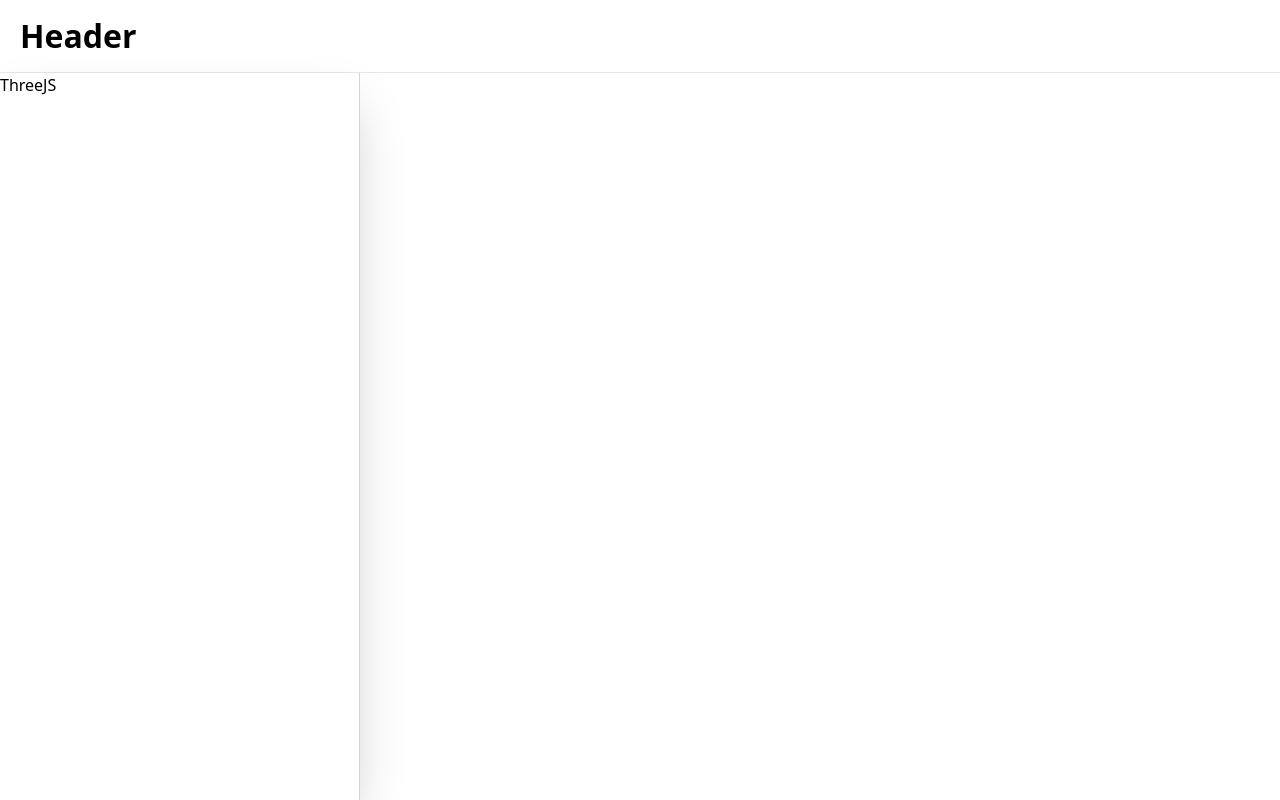
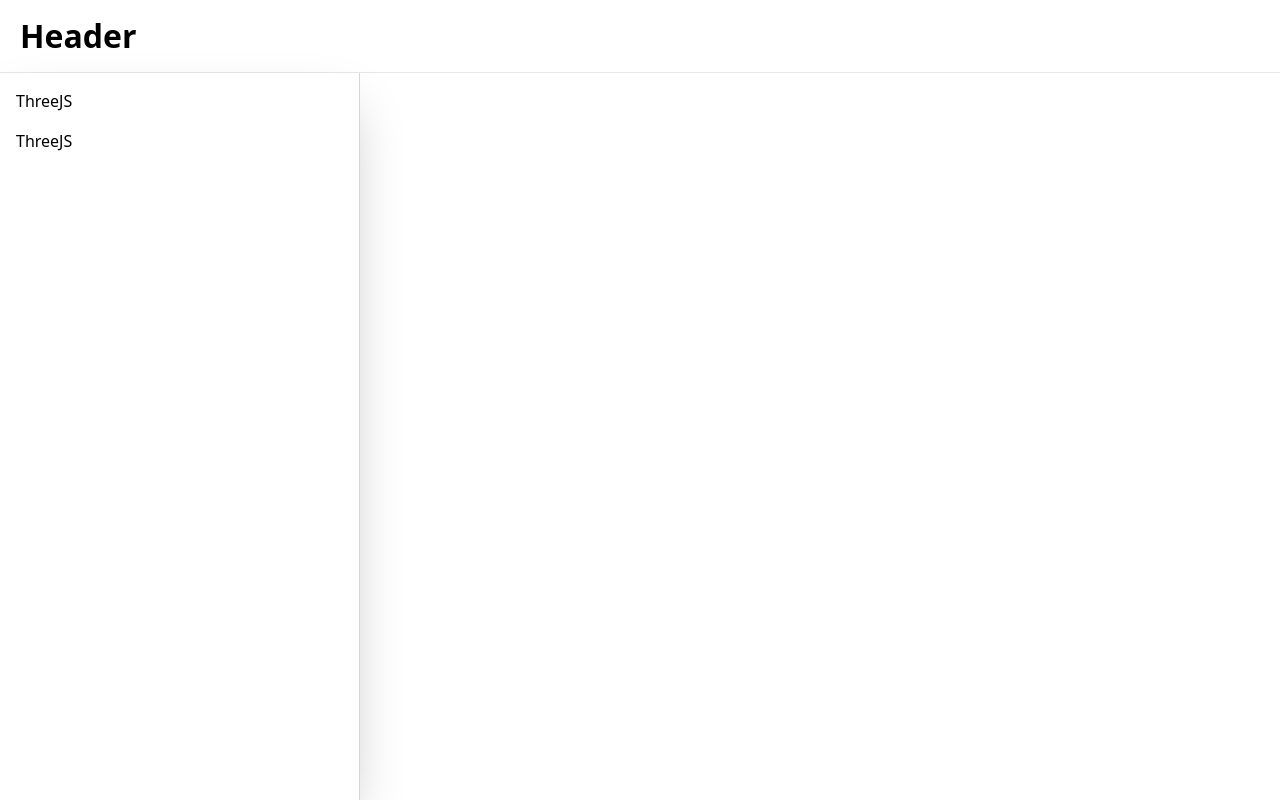
Before and after one commit to zeriong/z-react-component-library, a Next.js app: page / in a window 1280 px wide. Built offline with nearby package versions, Linux system fonts and the light colour scheme.

Commit message:
refactor: aside 리팩토링 진행중... 20%

```diff
--- a/src/components/layout/MainAside.tsx
+++ b/src/components/layout/MainAside.tsx
@@ -3,7 +3,11 @@ import React from "react";
 export default function MainAside() {
   return (
     <aside className={"max-w-[360px] w-full h-full shadow-2xl border-r border-gray-300"}>
-      <ul>
+      <ul className={"p-[16px] flex flex-col gap-[16px]"}>
+        <li>
+          <p>ThreeJS</p>
+        </li>
+
         <li>
           <p>ThreeJS</p>
         </li>
```
